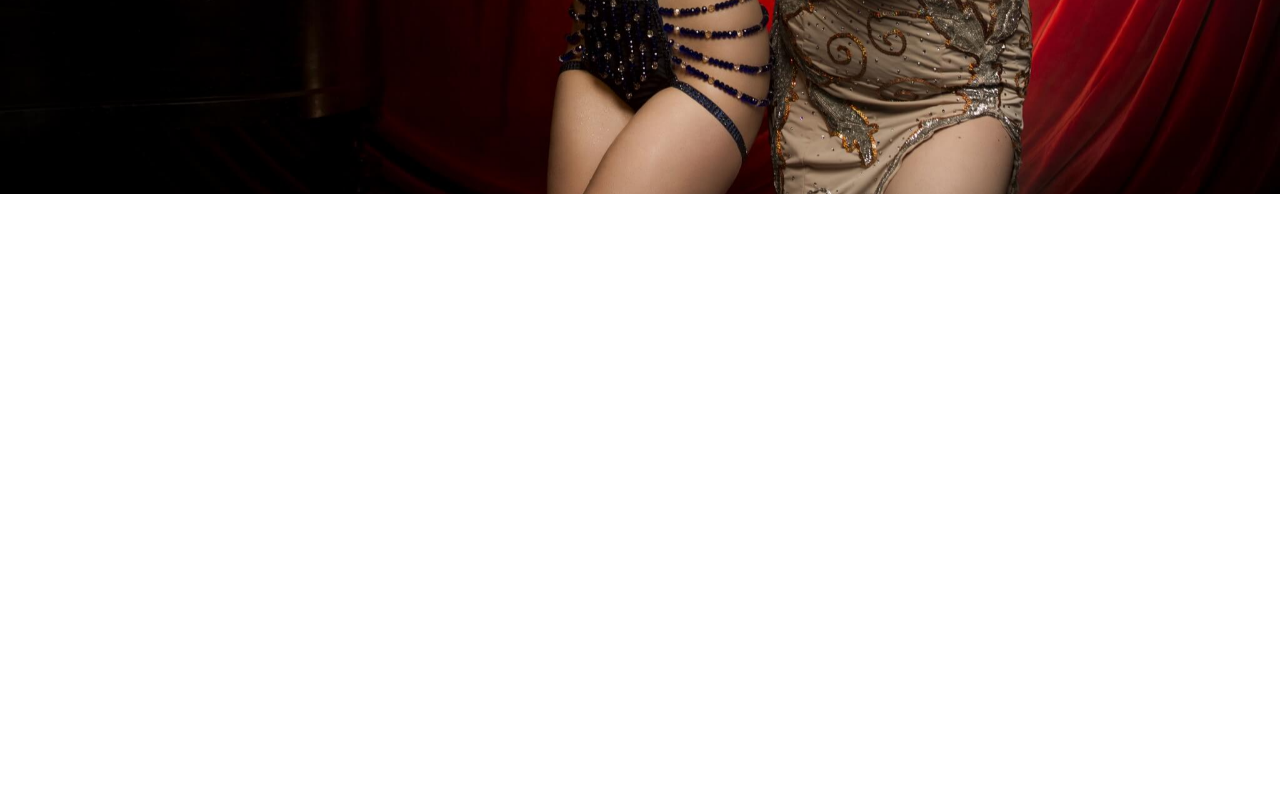
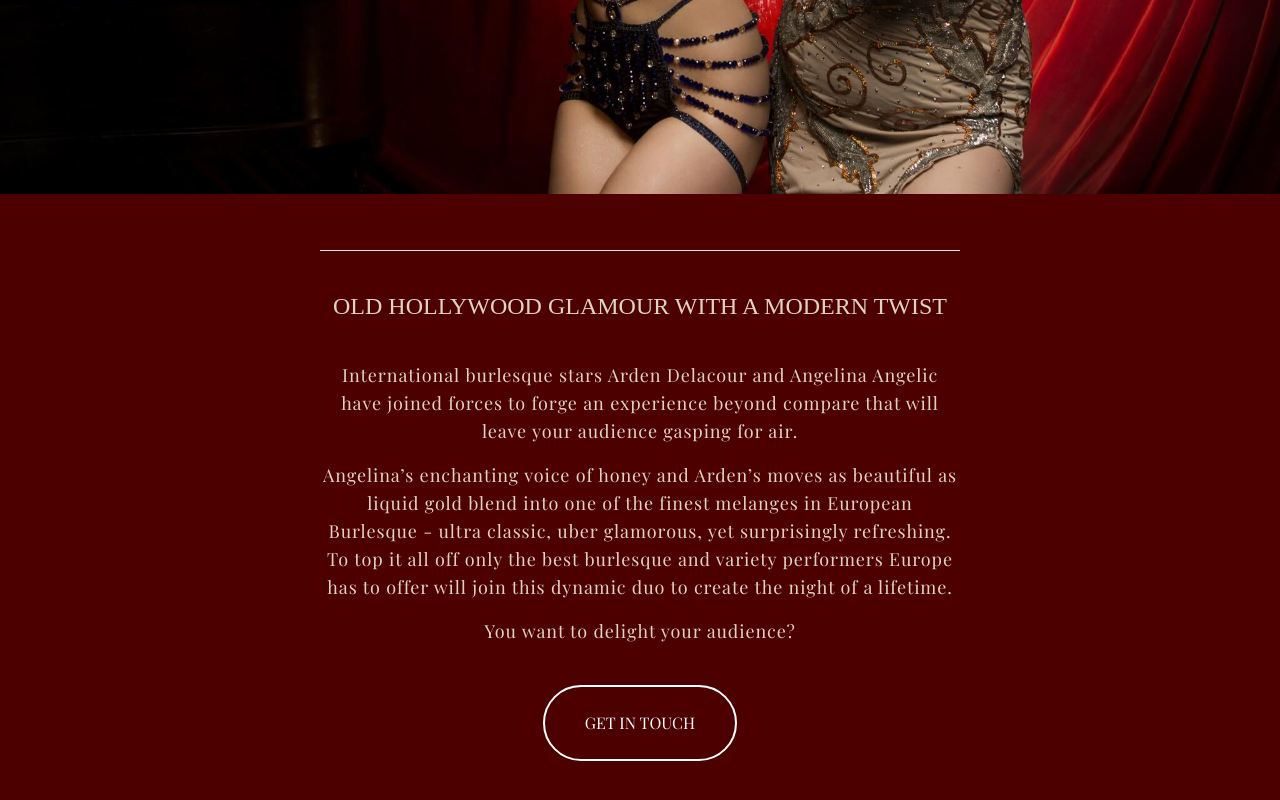
Before and after one commit to mrodin/golden-burlesque, a Next.js app: page / in a window 1280 px wide. Shown: the part 606-1406 px from the top of the page. Before the commit the page ends 800 px from the top, so only its background shows below. Built offline with nearby package versions, Linux system fonts and the light colour scheme; a web font is replaced by a local one.

Commit message:
add first text section

```diff
--- /dev/null
+++ b/components/Divider.js
@@ -0,0 +1,5 @@
+import React from "react";
+
+const Divider = () => <hr />;
+
+export default Divider;
--- a/components/Heading.js
+++ b/components/Heading.js
@@ -1,12 +1,39 @@
 import React from "react";
 import PropTypes from "prop-types";
+import cn from "classnames";
 
-const Heading = ({ children }) => (
-  <p className="font-heading text-white text-center uppercase text-6xl leading-tight">
+const Heading = ({ children, color, size }) => (
+  <p
+    className={cn("font-heading", "text-center", "uppercase", "leading-tight", {
+      "text-white": color === Heading.COLOR.WHITE,
+      "text-gold": color === Heading.COLOR.GOLD,
+      "text-6xl": size === Heading.SIZE.XL,
+      "text-2xl": size === Heading.SIZE.LG,
+    })}
+  >
     {children}
   </p>
 );
 
-Heading.propTypes = {};
+Heading.COLOR = Object.freeze({
+  WHITE: "white",
+  GOLD: "gold",
+});
+
+Heading.SIZE = Object.freeze({
+  LG: "md",
+  XL: "xl",
+});
+
+Heading.propTypes = {
+  children: PropTypes.node.isRequired,
+  color: PropTypes.oneOf(Object.values(Heading.COLOR)),
+  size: PropTypes.oneOf(Object.values(Heading.SIZE)),
+};
+
+Heading.defaultProps = {
+  color: Heading.COLOR.WHITE,
+  size: Heading.SIZE.LG,
+};
 
 export default Heading;
--- a/components/Text.js
+++ b/components/Text.js
@@ -4,9 +4,11 @@ import cn from "classnames";
 
 const Text = ({ children, color, size, uppercase }) => (
   <p
-    className={cn("font-serif", "tracking-wider", {
+    className={cn("font-serif", "tracking-wider", "text-center", {
       "text-white": color === Text.COLOR.WHITE,
+      "text-gold": color === Text.COLOR.GOLD,
       "text-xl": size === Text.SIZE.XL,
+      "text-lg": size === Text.SIZE.MD,
       "text-sm": size === Text.SIZE.SM,
       uppercase: uppercase,
     })}
@@ -22,6 +24,7 @@ Text.COLOR = Object.freeze({
 
 Text.SIZE = Object.freeze({
   SM: "sm",
+  MD: "md",
   XL: "xl",
 });
 
--- a/components/VerticalSpace.js
+++ b/components/VerticalSpace.js
@@ -5,8 +5,9 @@ import cn from "classnames";
 const VerticalSpace = ({ size }) => (
   <div
     className={cn({
-      "my-2": size === VerticalSpace.SIZE.SM,
-      "my-5": size === VerticalSpace.SIZE.LG,
+      "py-2": size === VerticalSpace.SIZE.SM,
+      "py-5": size === VerticalSpace.SIZE.LG,
+      "py-7": size === VerticalSpace.SIZE.XL,
     })}
   />
 );
@@ -14,6 +15,7 @@ const VerticalSpace = ({ size }) => (
 VerticalSpace.SIZE = Object.freeze({
   SM: "sm",
   LG: "lg",
+  XL: "xl",
 });
 
 VerticalSpace.propTypes = {
--- a/components/index.js
+++ b/components/index.js
@@ -1,4 +1,5 @@
 export { default as Button } from "./Button";
+export { default as Divider } from "./Divider";
 export { default as Heading } from "./Heading";
 export { default as MarginLayout } from "./MarginLayout";
 export { default as Text } from "./Text";
--- a/pages/index.js
+++ b/pages/index.js
@@ -1,6 +1,6 @@
 import Head from "next/head";
 
-import { Header, CoverImage } from "sections";
+import { Header, CoverImage, TextSectionOne } from "sections";
 
 const Home = () => (
   <div>
@@ -23,6 +23,7 @@ const Home = () => (
         <Header />
         <CoverImage />
       </div>
+      <TextSectionOne />
     </main>
   </div>
 );
--- a/sections/CoverImage.js
+++ b/sections/CoverImage.js
@@ -5,7 +5,9 @@ import { MarginLayout, Heading, Button, VerticalSpace } from "components";
 const CoverImage = () => (
   <div className="flex flex-1 items-center justify-center h-full bg-intro bg-cover bg-center bg-no-repeat bg-fixed">
     <MarginLayout>
-      <Heading>A glamorous highlight for your event</Heading>
+      <Heading size={Heading.SIZE.XL}>
+        A glamorous highlight for your event
+      </Heading>
       <VerticalSpace size={VerticalSpace.SIZE.LG} />
       <div className="flex justify-center">
         <Button href="https://www.youtube.com/watch?v=-_85seQ6PkM" newTab>
--- /dev/null
+++ b/sections/TextSectionOne.js
@@ -0,0 +1,43 @@
+import React from "react";
+
+import { VerticalSpace, Divider, Heading, Text, Button } from "components";
+
+const TextSectionOne = () => (
+  <div className="px-80">
+    <VerticalSpace size={VerticalSpace.SIZE.XL} />
+    <Divider />
+    <VerticalSpace size={VerticalSpace.SIZE.LG} />
+    <Heading color={Heading.COLOR.GOLD} size={Heading.SIZE.LG}>
+      Old Hollywood glamour with a modern twist
+    </Heading>
+    <VerticalSpace size={VerticalSpace.SIZE.LG} />
+    <Text color={Text.COLOR.GOLD} size={Text.SIZE.MD}>
+      International burlesque stars Arden Delacour and Angelina Angelic have
+      joined forces to forge an experience beyond compare that will leave your
+      audience gasping for air.
+    </Text>
+    <VerticalSpace size={VerticalSpace.SIZE.SM} />
+    <Text color={Text.COLOR.GOLD} size={Text.SIZE.MD}>
+      Angelina’s enchanting voice of honey and Arden’s moves as beautiful as
+      liquid gold blend into one of the finest melanges in European Burlesque -
+      ultra classic, uber glamorous, yet surprisingly refreshing. To top it all
+      off only the best burlesque and variety performers Europe has to offer
+      will join this dynamic duo to create the night of a lifetime.
+    </Text>
+    <VerticalSpace size={VerticalSpace.SIZE.SM} />
+    <Text color={Text.COLOR.GOLD} size={Text.SIZE.MD}>
+      You want to delight your audience?
+    </Text>
+    <VerticalSpace size={VerticalSpace.SIZE.LG} />
+    <div className="flex justify-center">
+      <Button href={undefined}>Get in touch</Button>
+    </div>
+    <VerticalSpace size={VerticalSpace.SIZE.LG} />
+    <Divider />
+    <VerticalSpace size={VerticalSpace.SIZE.XL} />
+  </div>
+);
+
+TextSectionOne.propTypes = {};
+
+export default TextSectionOne;
--- a/sections/index.js
+++ b/sections/index.js
@@ -1,2 +1,3 @@
 export { default as CoverImage } from "./CoverImage";
 export { default as Header } from "./Header";
+export { default as TextSectionOne } from "./TextSectionOne";
--- a/tailwind.config.js
+++ b/tailwind.config.js
@@ -6,14 +6,16 @@ module.exports = {
       heading: ["Train One", "cursive"],
       serif: ["Playfair Display", "serif"],
     },
-    backgroundColor: (theme) => ({
-      ...theme("colors"),
-      wine: "#4d0000",
-    }),
     extend: {
       backgroundImage: (theme) => ({
         intro: "url('/img/intro.jpg')",
       }),
+      backgroundColor: (theme) => ({
+        wine: "#4d0000",
+      }),
+      textColor: {
+        gold: "#e0d2bd",
+      },
     },
   },
   variants: {
```
